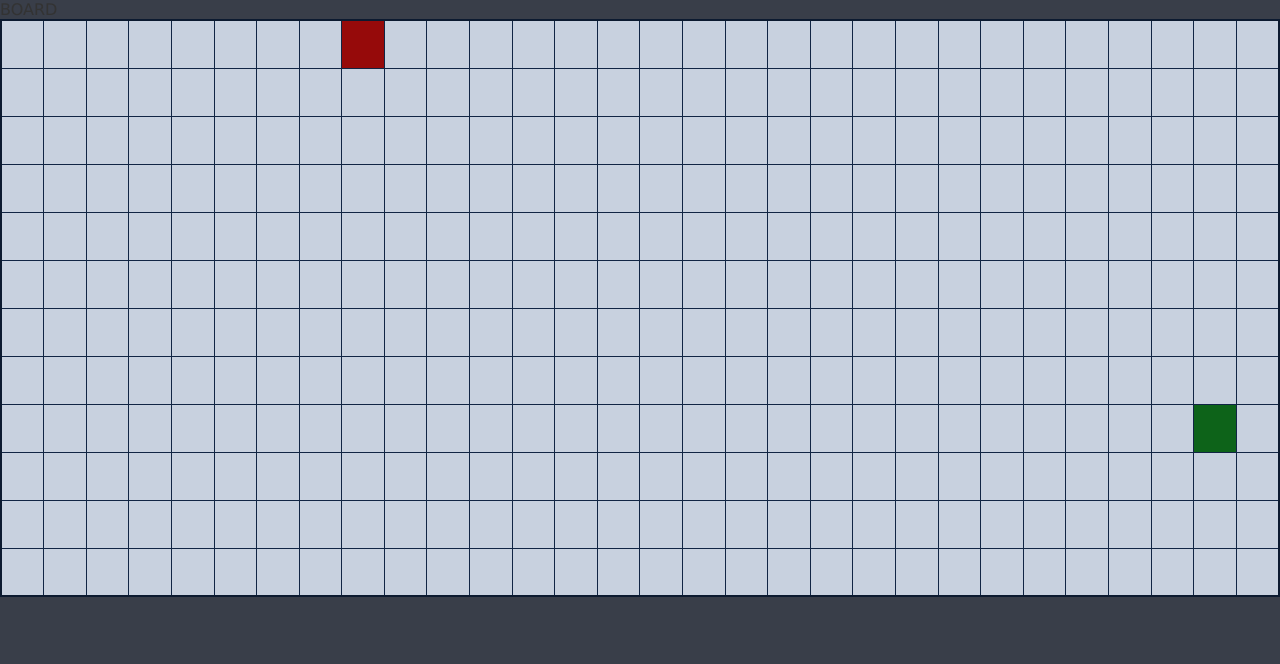
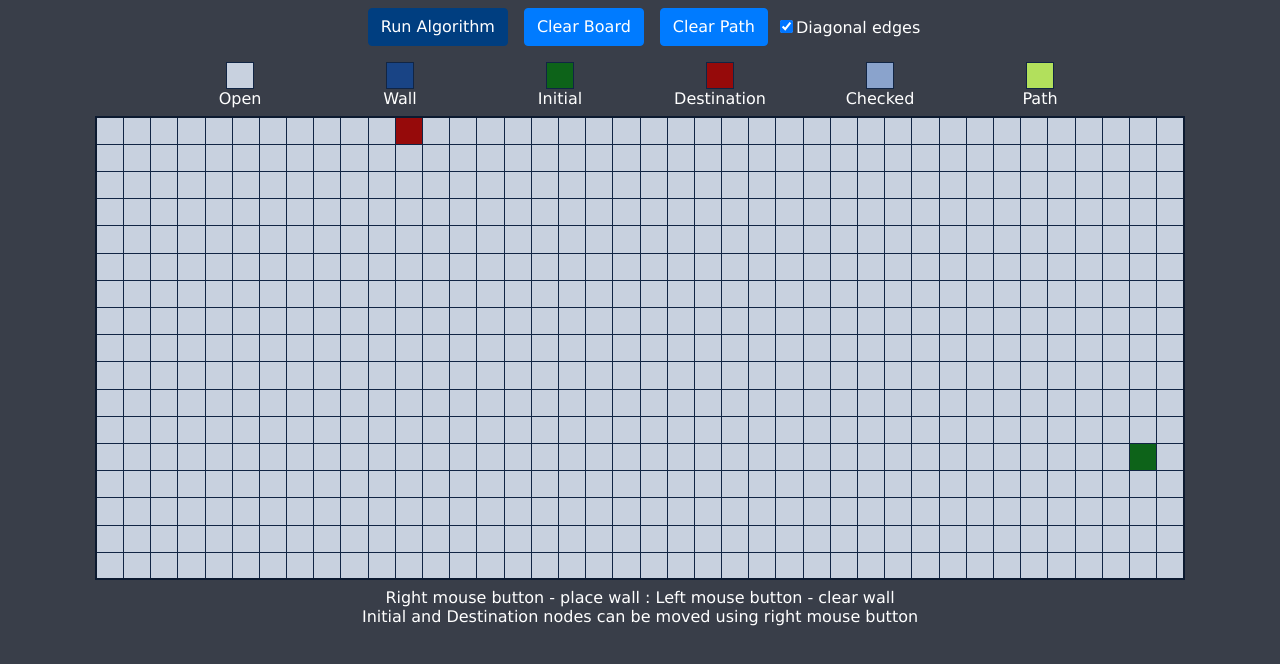
Before and after one commit to xkeloo/pathfinding-visualizer, an Angular app: page / in a window 1280 px wide. Shown: the top 664 px of the page. Built offline with nearby package versions, Linux system fonts and the light colour scheme.

Commit message:
nav-bars commit

```diff
--- a/src/app/app.component.scss
+++ b/src/app/app.component.scss
@@ -1,11 +1,5 @@
 :host {
-    font-family: -apple-system, BlinkMacSystemFont, "Segoe UI", Roboto, Helvetica, Arial, sans-serif, "Apple Color Emoji", "Segoe UI Emoji", "Segoe UI Symbol";
-    font-size: 16px;
-    color: #333;
-    box-sizing: border-box;
-    -webkit-font-smoothing: antialiased;
-    -moz-osx-font-smoothing: grayscale;
-    display: block;
-    width: 100vw;
-    height: 100vh;
+    display: inline;
+    width: 100%;
+    height: 100%;
   }
--- a/src/app/visualizer/components/board/board.animations.ts
+++ b/src/app/visualizer/components/board/board.animations.ts
@@ -1,11 +1,11 @@
-import { animation, style, animate, trigger, transition, useAnimation, state } from '@angular/animations';
+import { style, animate, trigger, transition, state } from '@angular/animations';
 
 export const BoardAnimations = {
   nodeType: trigger('nodeType', [
     state('open', style({
         backgroundColor: 'rgb(200, 209, 223)'
     })),
-    state('visited', style({
+    state('checked', style({
         backgroundColor: 'rgb(138, 163, 204)'
     })),
     state('path', style({
@@ -27,10 +27,10 @@ export const BoardAnimations = {
     transition('destination <=> *', [
       animate(0)
     ]),
-    transition('open => visited', [
+    transition('open => checked', [
       animate(500)
     ]),
-    transition('visited => *', [
+    transition('checked => *', [
       animate(0)
     ]),
     transition('path=> *', [
--- a/src/app/visualizer/components/board/board.component.html
+++ b/src/app/visualizer/components/board/board.component.html
@@ -1,4 +1,21 @@
-<div (click)="run()" id="run-btn">BOARD</div>
+<div class="bar" id="nav-bar">
+    <div (click)="visualize()" class="btn board-btn" id="run-btn">Run Algorithm</div>
+    <div (click)="clearBoard()" class="btn board-btn">Clear Board</div>
+    <div (click)="clearPath()" class="btn board-btn">Clear Path</div>
+    <div class="checkbox">
+        <input type="checkbox" id="diagonal" name="diagonal" checked (click)="toggleDiagonalEdges()">
+        <label for="diagonal">Diagonal edges</label>
+    </div>
+</div>
+<div class="bar" id="legend-bar">
+    <div class="legend-element"><div class="legend-tile legend-tile-open"></div>Open</div>
+    <div class="legend-element"><div class="legend-tile legend-tile-wall"></div>Wall</div>
+    <div class="legend-element"><div class="legend-tile legend-tile-initial"></div>Initial</div>
+    <div class="legend-element"><div class="legend-tile legend-tile-destination"></div>Destination</div>
+    <div class="legend-element"><div class="legend-tile legend-tile-checked"></div>Checked</div>
+    <div class="legend-element"><div class="legend-tile legend-tile-path"></div>Path</div>
+</div>
+
 <table (mouseleave)="onMouseLeave()" (contextmenu)="contextMenuDisable($event)">
     <tr *ngFor="let row of board.nodes; index as y;">
         <td *ngFor="let node of row; index as x">
@@ -10,3 +27,8 @@
         </td>
     </tr>
 </table>
+
+<div class="bar">
+    Right mouse button - place wall : Left mouse button - clear wall <br>
+    Initial and Destination nodes can be moved using right mouse button
+</div>
--- a/src/app/visualizer/components/board/board.component.scss
+++ b/src/app/visualizer/components/board/board.component.scss
@@ -1,13 +1,65 @@
+.bar {
+    margin: auto;
+    padding: 0.5rem 0;
+    max-width: 68rem;
+    display: flex;
+    align-items: center;
+    justify-content: center;
+    flex-flow: row wrap;
+    color: #fff;
+    text-align: center;
+}
+
+.legend-element {
+    width: 10rem;
+    display: flex;
+    flex-flow: column;
+    align-items: center;
+    justify-content: center;
+}
+
+.legend-tile {
+    padding: 0;
+    width: 1.7rem;
+    height: 1.7rem;
+    border: 1px solid rgb(17, 37, 68);
+}
+
+.legend-tile-open {
+    background-color: rgb(200, 209, 223);
+}
+
+.legend-tile-wall {
+    background-color: rgb(25, 68, 133);
+}
+
+.legend-tile-initial {
+    background-color: rgb(13, 99, 25);
+}
+
+.legend-tile-destination {
+    background-color: rgb(150, 10, 10);
+}
+
+.legend-tile-checked {
+    background-color: rgb(138, 163, 204);
+}
+
+.legend-tile-path {
+    background-color: rgb(178, 224, 92);
+}
+
 table {
     box-sizing: content-box;
     border: 2px solid rgb(12, 26, 48);
     border-collapse: collapse;
+    margin: auto;
 }
 
 td {
     padding: 0;
-    height: 3rem;
-    width: 3rem;
+    width: 1.7rem;
+    height: 1.7rem;
     border: 1px solid rgb(17, 37, 68);
     border-collapse: collapse;
 }
@@ -15,12 +67,52 @@ td {
 .node {
     height: 100%;
     width: 100%;
+    cursor: pointer;
 }
 
-#run {
-    color: white;
-    height: 6rem;
-    width: 3rem;
-    border:rgb(11, 29, 59);
-    border-radius: 5%;
+.btn {
+    margin: 0 0.5rem;
+    display: inline-block;
+    font-weight: 400;
+    text-align: center;
+    white-space: nowrap;
+    vertical-align: middle;
+    border: 1px solid transparent;
+    padding: .375rem .75rem;
+    font-size: 1rem;
+    line-height: 1.5;
+    border-radius: .25rem;
+    transition: color .15s ease-in-out,background-color .15s ease-in-out,border-color .15s ease-in-out,box-shadow .15s ease-in-out;
 }
+
+.btn:hover {
+    cursor: pointer;
+}
+
+.board-btn {
+    color: #fff;
+    background-color: hsl(211, 100%, 50%);
+    border-color: hsl(211, 100%, 50%);
+}
+
+.board-btn:hover {
+    color: #fff;
+    background-color: hsl(211, 100%, 43%);
+    border-color: hsl(211, 100%, 40%);
+}
+
+#run-btn {
+    color: #fff;
+    background-color: hsl(211, 100%, 25%);
+    border-color: hsl(211, 100%, 25%);
+}
+
+#run-btn:hover {
+    color: #fff;
+    background-color: hsl(211, 100%, 15%);
+    border-color: hsl(211, 100%, 18%);
+}
+
+.checkbox {
+    color: #fff;
+}
--- a/src/app/visualizer/components/board/board.component.ts
+++ b/src/app/visualizer/components/board/board.component.ts
@@ -1,9 +1,8 @@
 import { Component, OnInit } from '@angular/core';
-import { DijkstrasAlgorithm } from '../../models/algorithms/dijkstrasAlghorithm';
+import { DijkstrasAlgorithm } from '../../models/algorithms/pathfinding/dijkstrasAlghorithm';
 import { Board } from '../../models/board';
 import { Node } from '../../models/node';
 import { BoardAnimations } from './board.animations';
-import { animation, style, animate, trigger, transition, useAnimation, state } from '@angular/animations';
 
 
 @Component({
@@ -13,7 +12,7 @@ import { animation, style, animate, trigger, transition, useAnimation, state } f
   animations: [BoardAnimations.nodeType]
 })
 export class BoardComponent implements OnInit {
-  board = new Board(30, 12);
+  board = new Board(40, 17);
 
   dragActive: 'false' | 'initial' | 'destination' | 'clear' | 'block' = 'false';
   pathCalculated: boolean = false;
@@ -24,12 +23,27 @@ export class BoardComponent implements OnInit {
   ngOnInit(): void {
   }
 
-  run(): void {
-    console.log('XD')
-    this.board.resetVisitedNodes();
+  visualize(): void {
+    this.board.clearPath();
     console.log(DijkstrasAlgorithm.calculatePath(this.board, this.board.getNodeList().indexOf(this.board.getInitalNode()), this.board.getNodeList().indexOf(this.board.getDestinationNode())));
     this.pathCalculated = true;
-   // this.animationsDisabled = true;
+    this.animationsDisabled = true;
+  }
+
+  clearBoard() {
+    this.board.clearBoard();
+    this.pathCalculated = false;
+  }
+
+  clearPath() {
+    this.board.clearPath();
+    this.pathCalculated = false;
+  }
+
+  toggleDiagonalEdges() {
+    this.board.diagonalEdges = !this.board.diagonalEdges;
+    if(this.pathCalculated)
+      this.visualize();
   }
 
   contextMenuDisable(event: MouseEvent) {
@@ -43,12 +57,12 @@ export class BoardComponent implements OnInit {
         this.dragActive = 'initial'
       else if(node.type == 'destination')
         this.dragActive = 'destination'
-      else if(node.type == 'open') {
+      else if(node.type == 'open' && !this.pathCalculated) {
         node.setWall();
         this.dragActive = "block";
       }
     }
-    else if(event.buttons == 2 && node.type == 'wall') {
+    else if(event.buttons == 2 && node.type == 'wall' && !this.pathCalculated) {
       node.clearWall();
       this.dragActive = 'clear';
     }
@@ -63,7 +77,7 @@ export class BoardComponent implements OnInit {
         if(node.type != 'destination' && node.type != 'wall') {
           this.board.setInitialNode(node.x, node.y);
           if (this.pathCalculated)
-            this.run();
+            this.visualize();
         }
         else
           this.dragActive = 'false';
@@ -73,7 +87,7 @@ export class BoardComponent implements OnInit {
         if(node.type != 'initial' && node.type != 'wall') {
           this.board.setDestinationNode(node.x, node.y);
           if (this.pathCalculated)
-            this.run()
+            this.visualize()
         }
         else
           this.dragActive = 'false';
--- /dev/null
+++ b/src/app/visualizer/models/algorithms/pathfinding/AStar.ts
@@ -0,0 +1,6 @@
+import { Board } from "../../board";
+import { Node } from "../../node";
+
+export class AStar {
+
+}
--- a/src/app/visualizer/models/algorithms/dijkstrasAlghorithm.ts
+++ b/src/app/visualizer/models/algorithms/pathfinding/dijkstrasAlghorithm.ts
@@ -1,5 +1,5 @@
-import { Board } from "../board";
-import { Node } from "../node";
+import { Board } from "../../board";
+import { Node } from "../../node";
 
 export class DijkstrasAlgorithm {
 
@@ -33,7 +33,7 @@ export class DijkstrasAlgorithm {
 
             added[nearestNodeIndex] = true;
             if (nearestNodeIndex != sourceIndex && nearestNodeIndex != targetIndex) {
-                nodes[nearestNodeIndex].type = 'visited';
+                nodes[nearestNodeIndex].type = 'checked';
             }
             if (nearestNodeIndex == targetIndex) {
                 DijkstrasAlgorithm.setPath(nodes, targetIndex, parents)
--- a/src/app/visualizer/models/board.ts
+++ b/src/app/visualizer/models/board.ts
@@ -2,6 +2,7 @@ import { Node } from "./node";
 
 export class Board {
     nodes: Node[][] = [];
+    diagonalEdges: boolean = true;
     initialNodeCoords: {x: number, y:number};
     destinationNodeCoords: {x: number, y:number};
 
@@ -36,6 +37,22 @@ export class Board {
         return list;
     }
 
+    clearBoard(): void {
+        for (let y = 0; y < this.height; y++)
+            for (let x = 0; x < this.width; x++)
+                this.nodes[y][x].type = 'open';
+
+        this.getInitalNode().type = 'initial';
+        this.getDestinationNode().type = 'destination';
+    }
+
+    clearPath(): void {
+        this.getNodeList().forEach(node => {
+            if(node.type == 'path' || node.type == 'checked')
+                node.type = 'open';
+        });
+    }
+
     getInitalNode(): Node {
         return this.getNode(this.initialNodeCoords.x, this.initialNodeCoords.y);
     }
@@ -56,13 +73,6 @@ export class Board {
         this.getNode(x, y).type = 'destination';
     }
 
-    resetVisitedNodes(): void {
-        this.getNodeList().forEach(node => {
-            if(node.type == 'path' || node.type == 'visited')
-                node.type = 'open';
-        });
-    }
-
     getEdgeWeight(node1: Node, node2: Node): number {
         if (node1.type == 'wall' || node2.type == 'wall') return 0;
 
@@ -73,7 +83,8 @@ export class Board {
 
         if (deltaY == 0 && (deltaX == -1 || deltaX == 1)) return 1;
 
-        //if ((deltaX == -1 || deltaX == 1) && (deltaY == -1 || deltaY == 1)) return 1.4142;
+        //right now if there are walls placed diagonally crossing the potential path algorithm still will go through
+        if (this.diagonalEdges && (deltaX == -1 || deltaX == 1) && (deltaY == -1 || deltaY == 1)) return 1.4142;
 
         return 0;
     }
--- a/src/app/visualizer/models/node.ts
+++ b/src/app/visualizer/models/node.ts
@@ -1,5 +1,5 @@
 export class Node {
-    type: 'open'| 'visited' | 'path' | 'wall' | 'initial' | 'destination' = 'open';
+    type: 'open'| 'checked' | 'path' | 'wall' | 'initial' | 'destination' = 'open';
 
     constructor(public x: number, public y: number) {
 
--- a/src/app/visualizer/visualizer.component.scss
+++ b/src/app/visualizer/visualizer.component.scss
@@ -7,4 +7,5 @@
     width: 100%;
     height: 100%;
     background-color: rgb(57, 62, 73);
+    overflow-y: scroll;
 }
--- a/src/styles.scss
+++ b/src/styles.scss
@@ -1,15 +1,9 @@
 html, body {
+  display: inline;
   margin: 0;
-  overflow: hidden;
+  height: 100%; width: 100%;
 }
 
-
-
-html, body { height: 100%; }
-body {
-margin: 0;
-padding: 0;
-}
 * {
 box-sizing: border-box;
 font-family: Verdana, Geneva, Tahoma, sans-serif;
```
